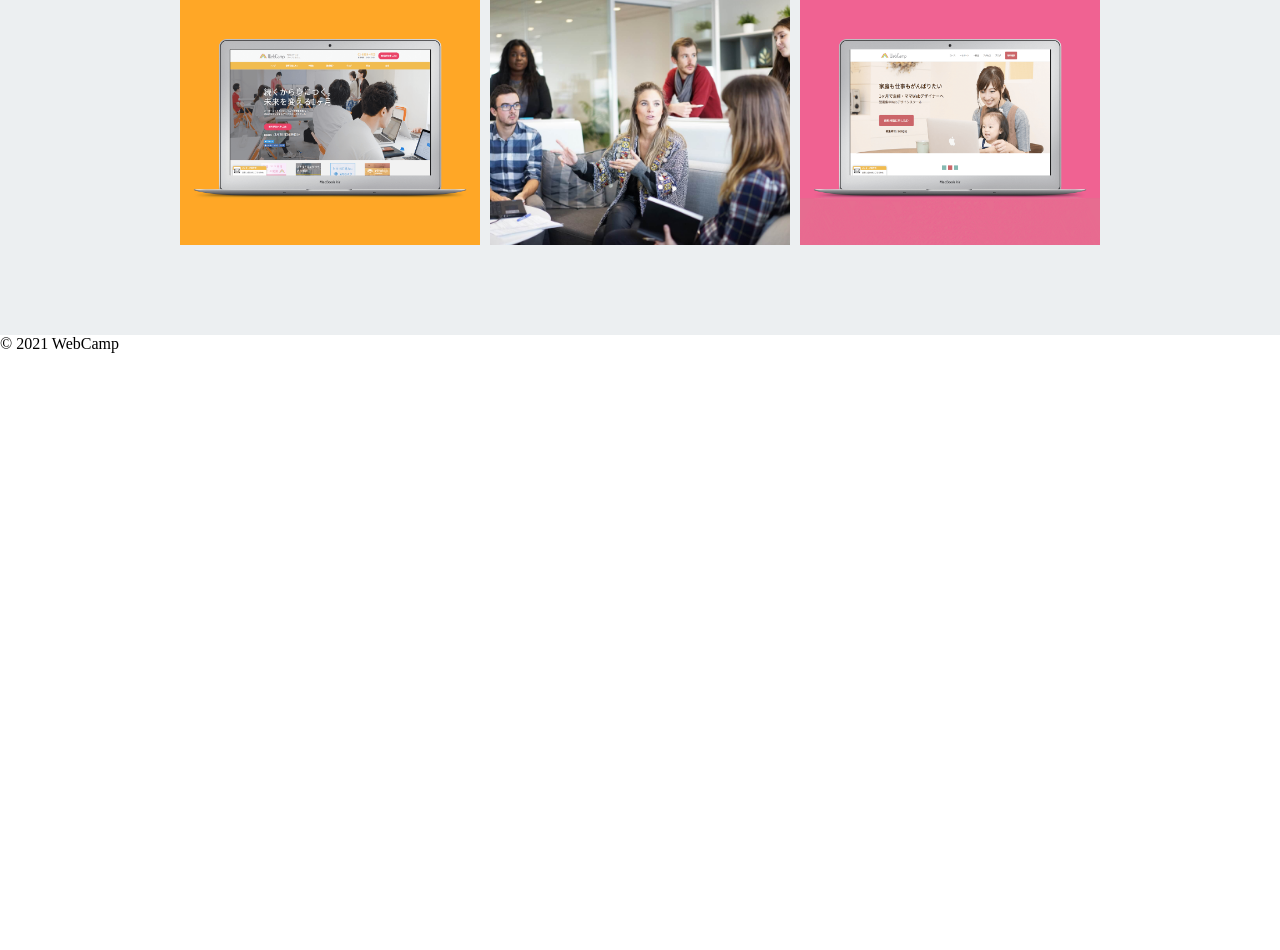
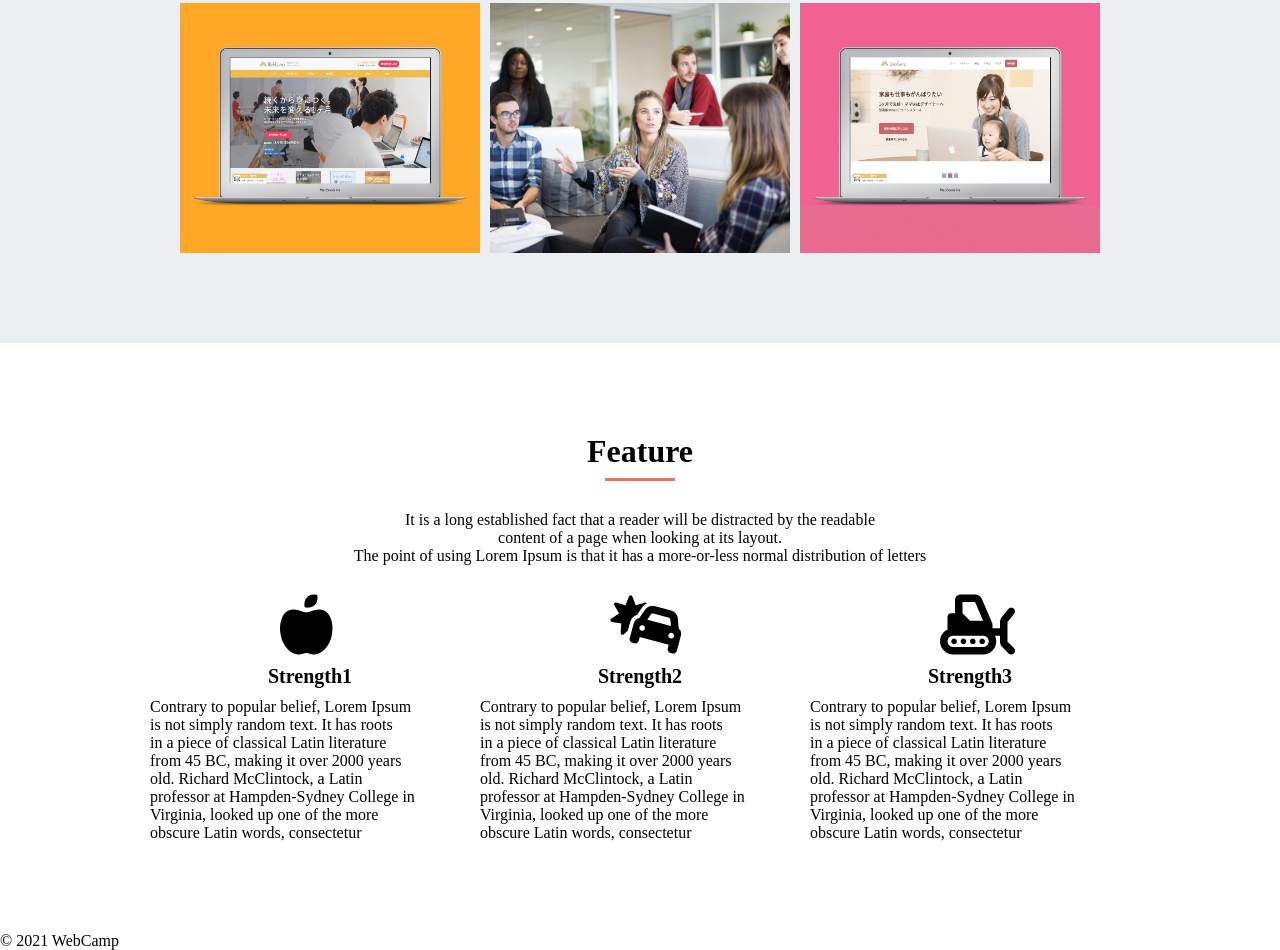
Before and after one commit to STakko/skill-H-C, a plain HTML site: page index.html in a window 1280 px wide. Shown: the part 1224-2174 px from the top of the page. Before the commit the page ends 1577 px from the top, so only its background shows below. Drawn offline with Linux system fonts and the light colour scheme.

Commit message:
[Add]Feature

```diff
--- a/css/style.css
+++ b/css/style.css
@@ -75,7 +75,7 @@ a {
   color: #fafafa;
 }
 /* Portfolio */
-#port-folio {
+#portfolio-view {
   width: 100%;
   height: auto;
   background-color: #eceff1;
@@ -87,10 +87,11 @@ a {
   margin: 0 auto;
 }
 
-.port-folio-title {
+.title {
   font-size: 32px;
   color: #000000;
   text-align: center;
+  padding-bottom: 8px;
 }
 
 .under-bar{
@@ -158,3 +159,59 @@ background-position: center;
   background-size: cover;
   background-position: center;
 }
+/* Feature */
+#feature-view{
+  width: 100%;
+  padding:90px 0;
+}
+
+.feature-container{
+  width:980px;
+  height: auto;
+  margin: 0 auto;
+}
+
+.feature-text{
+  font-size: 16px;
+  color: #000000;
+  text-align: center;
+  margin: 30px 0;
+}
+
+.strength-group {
+  margin: 0 auto;
+  display: flex;
+  flex: auto;
+}
+
+.strength-box {
+  width: 320px;
+  height: auto;
+}
+
+.strength-box:nth-child(2) {
+  margin: 0 10px;
+}
+
+.icon{
+  margin: 0 auto;
+  width: 60px;
+  height: 60px;
+}
+
+.fa-large{
+  font-size: 60px;
+}
+
+.strength-title {
+  font-size: 20px;
+  color: #000000;
+  margin: 10px auto;
+  text-align: center;
+}
+
+.strength-text {
+  font-size: 16px;
+  color: #000000;
+  text-align: left;
+}
--- a/index.html
+++ b/index.html
@@ -3,6 +3,7 @@
   <head>
     <meta charset="UTF-8"/>
     <meta name="viewport" content="width=device-width,initial-scale=1.0">
+    <script src="https://kit.fontawesome.com/918ffa4c02.js" crossorigin="anonymous"></script>
     <link rel="stylesheet" href="css/style.css"/>
     <link rel="icon" href="img/favicon.ico"/>
     <title>スキルアップ学習HTML・CSS</title>
@@ -31,9 +32,9 @@
       </div>
     </div>
     <!-- Portfolio -->
-    <section id="port-folio">
+    <section id="portfolio-view">
       <div class="port-folio-container">
-        <h2 class="port-folio-title">Portfolio</h2>
+        <h2 class="title">Portfolio</h2>
         <div class="under-bar"></div>
         <p class="port-folio-text">
           It is a long established fact that a reader will be distracted by the readable<br>
@@ -51,9 +52,61 @@
       </div>
     </section>
     <!-- Feature -->
-    <div>
-
-    </div>
+    <section id="feature-view">
+      <div class="feature-container">
+        <h2 class="title">Feature</h2>
+        <div class="under-bar"></div>
+        <p class="feature-text">
+          It is a long established fact that a reader will be distracted by the readable<br>
+          content of a page when looking at its layout.<br>
+          The point of using Lorem Ipsum is that it has a more-or-less normal distribution of letters
+        </p>
+        <div class="strength-group">
+          <div class="strength-box">
+            <div class="icon"><i class="fas fa-apple-alt fa-large"></i></div>
+            <h3 class="strength-title">Strength1</h3>
+            <p class="strength-text">
+              Contrary to popular belief, Lorem Ipsum<br>
+              is not simply random text. It has roots<br>
+              in a piece of classical Latin literature<br>
+              from 45 BC, making it over 2000 years<br>
+              old. Richard McClintock, a Latin<br>
+              professor at Hampden-Sydney College in<br>
+              Virginia, looked up one of the more<br>
+              obscure Latin words, consectetur
+            </p>
+          </div>
+          <div class="strength-box">
+            <div class="icon"><i class="fas fa-car-crash fa-large"></i></div>
+            <h3 class="strength-title">Strength2</h3>
+            <p class="strength-text">
+              Contrary to popular belief, Lorem Ipsum<br>
+              is not simply random text. It has roots<br>
+              in a piece of classical Latin literature<br>
+              from 45 BC, making it over 2000 years<br>
+              old. Richard McClintock, a Latin<br>
+              professor at Hampden-Sydney College in<br>
+              Virginia, looked up one of the more<br>
+              obscure Latin words, consectetur
+            </p>
+          </div>
+          <div class="strength-box">
+            <div class="icon"><i class="fas fa-snowplow fa-large"></i></div>
+            <h3 class="strength-title">Strength3</h3>
+            <p class="strength-text">
+              Contrary to popular belief, Lorem Ipsum<br>
+              is not simply random text. It has roots<br>
+              in a piece of classical Latin literature<br>
+              from 45 BC, making it over 2000 years<br>
+              old. Richard McClintock, a Latin<br>
+              professor at Hampden-Sydney College in<br>
+              Virginia, looked up one of the more<br>
+              obscure Latin words, consectetur
+            </p>
+          </div>
+        </div>
+      </div>
+    </section>
     <!-- Profile -->
     <div>
 
```
